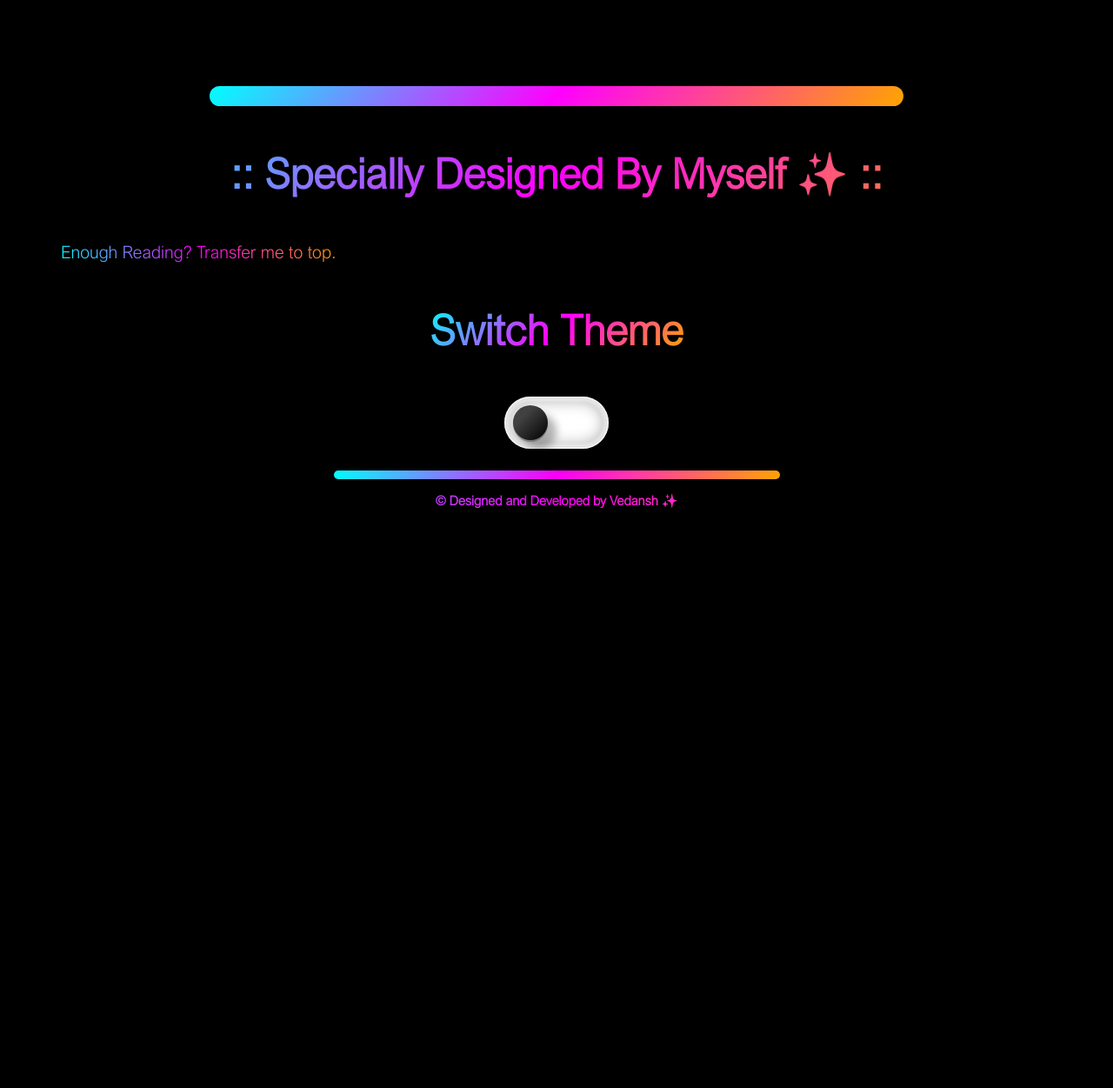
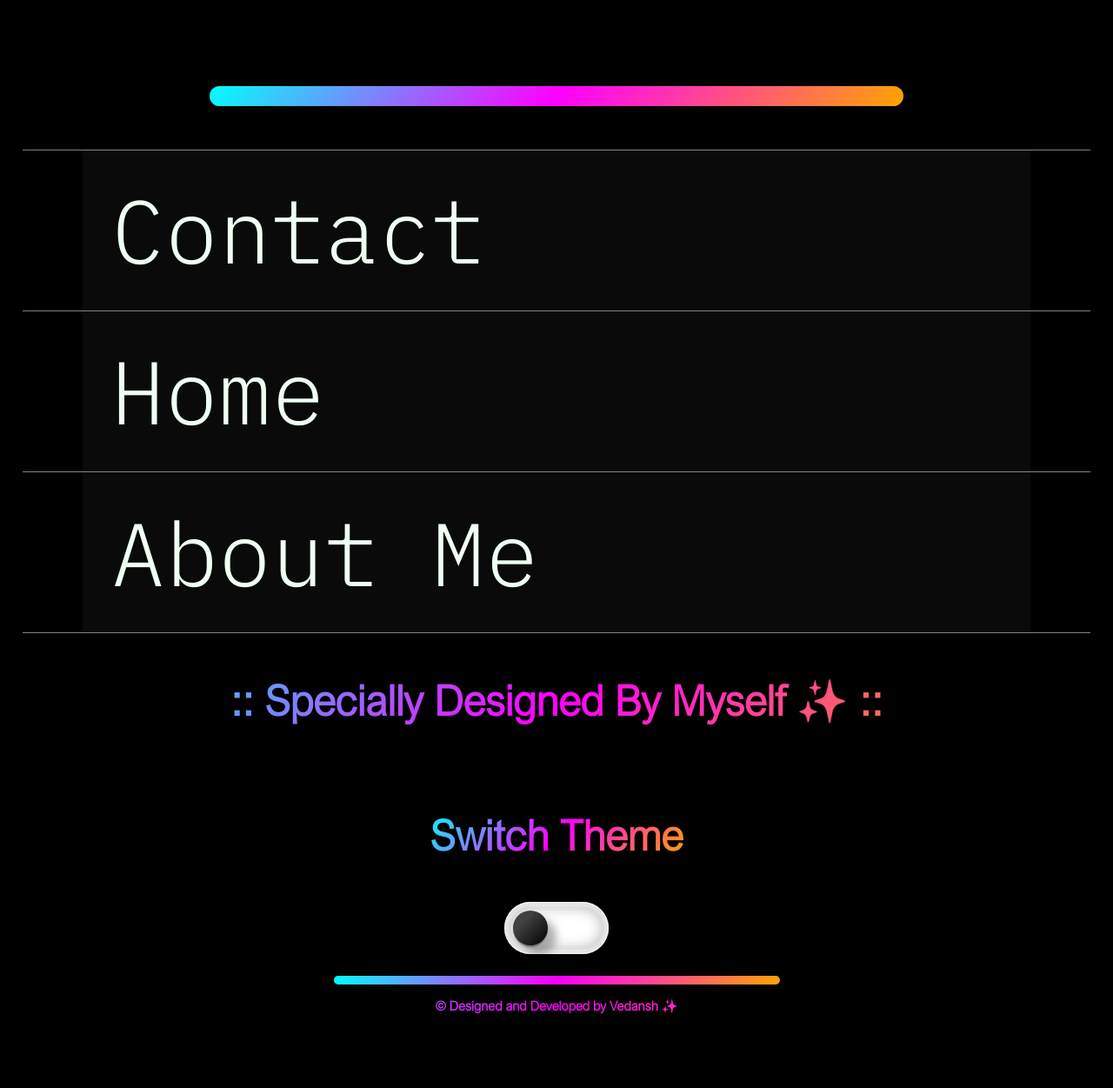
Before and after one commit to offensive-vk/offensive-vk.github.io, a PHP site: page / in a window 1280 px wide. Shown: the part 5154-6405 px from the top of the page at 87% size. Before the commit the page ends 5739 px from the top, so only its background shows below. Run offline with PHP 8.4, Linux system fonts and the light colour scheme.

Commit message:
New Menu Changes

```diff
--- a/css/style.css
+++ b/css/style.css
@@ -51,6 +51,10 @@
     --color3: linear-gradient(163deg, #00ff75 0%, #3700ff 100%);
     --welcome: rgb(98, 0, 234);
     --slogan: rgb(236, 64, 122);
+    --blue: rgb(61, 90, 254);
+    --light-blue: rgb(33, 150, 243);
+    --light-green: rgb(95, 255, 180);
+    --light-blue-percent: rgb(24, 49, 97);
 }
 
 /* properties for arrow buttons of webpage */
@@ -498,3 +502,57 @@ a:hover .material-symbols-outlined {
     transition: 0.4s;
 }
 /* End of File */
+
+/* Footer Styles */
+footer{
+    margin-top: 50px;
+}
+.navbar-links{
+    margin: 25px;
+    color: rgb(239, 255, 242);
+    background-color: rgb(10, 10, 10);
+    font-family: 'IBM Plex Mono', Arial Nova Light;
+    display: flex;
+    flex-direction: column;
+    align-items: center;
+    justify-content: center;
+}
+
+.footer  .navbar-links > a {
+    color: inherit;
+    text-decoration: none;
+}
+
+.link {
+    display: block;
+    width: 80vw;
+    margin-left: 10px;
+    margin-right: 10px;
+    border-top: 1px solid rgba(255, 255, 255, 0.5);
+    font-size: clamp(2em, 8vw, 7em);
+    padding: clamp(0.25em, 1vw, 1em) clamp(1em, 4vw, 4em);
+    position: relative;
+}
+
+.link:nth-child(3) {
+    border-bottom: 1px solid rgba(255, 255, 255, 0.5);
+}
+
+.link::before {
+    content: "";
+    position: absolute;
+    left: 0;
+    top: 0;
+    height: 100%;
+    width: 0%;
+    background: linear-gradient(65deg, transparent, var(--blue), var(--light-blue-percent), var(--light-green));
+}
+
+.link:hover::before {
+    transition: width 600ms ease;
+    width: 100%;
+}
+
+.link-block {
+    display: block;
+}
--- a/index.html
+++ b/index.html
@@ -166,12 +166,17 @@
 	</div>
 
 	<br><br>
+	<!-- <hr size="25px" align="center" width="70%">
+		<h2>More Content Coming Soon !</h2> -->
+	<hr size="25px" align="center" width="70%">
 	<footer class="footer">
-	<!-- <hr size="25px" align="center" width="70%">
-	<h2>More Content Coming Soon !</h2> -->
-		<hr size="25px" align="center" width="70%">
+		<div class="navbar-links">
+			<a class="link" href="contact.html" target="_blank">Contact</a>
+			<a class="link" href="index.html" target="_blank">Home</a>
+			<a class="link" href="about.html" target="_blank">About Me</a>
+		</div>
 		<h3 align="center"> :: Specially Designed By Myself ✨ :: </h3>
-		<a href="#" target="_top" class="top">Enough Reading? Transfer me to top.</a>
+		<!-- <a href="#" target="_top" class="top">Enough Reading? Transfer me to top.</a> -->
 		<div class="toggle-btn">
 			<h3>Switch Theme</h3>
 			<div class="theme">
--- a/js/script.js
+++ b/js/script.js
@@ -71,3 +71,19 @@ const start = () => {
     setInterval(display, 1000);
 }
 document.addEventListener("DOMContentLoaded", start);
+
+
+// Navbar- Links
+for (const eachLink of document.getElementsByClassName("link")) {
+    eachLink.onmousemove = (e) => {
+        const decimal = e.clientX / eachLink.offsetWidth;
+
+        const basePercent = 80,
+            percentRange = 20,
+            adjustablePercent = percentRange * decimal;
+
+        const lightBluePercent = basePercent + adjustablePercent;
+
+        eachLink.style.setProperty("--light-blue-percent", `${lightBluePercent}%`)
+    };
+}
```
